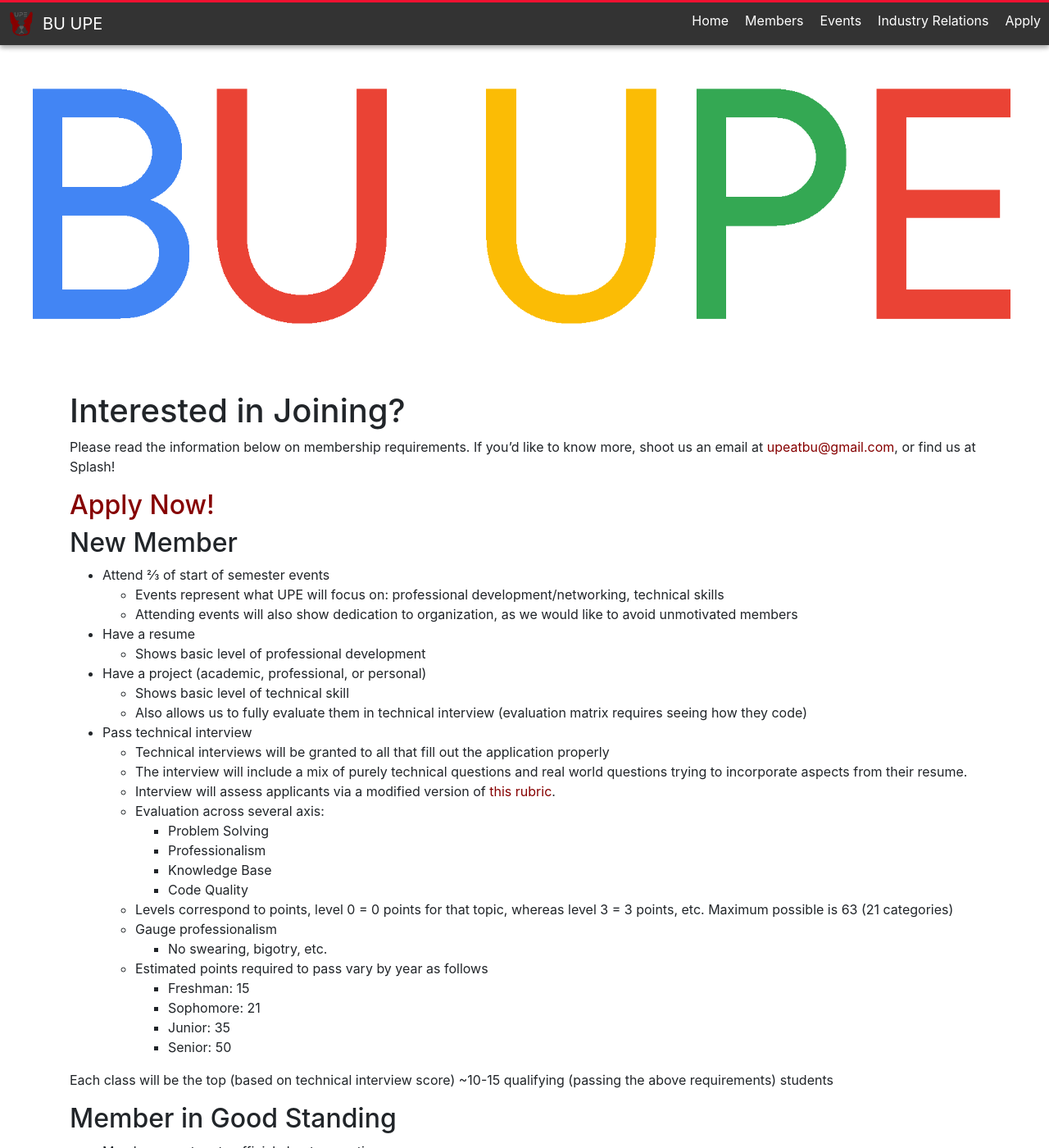
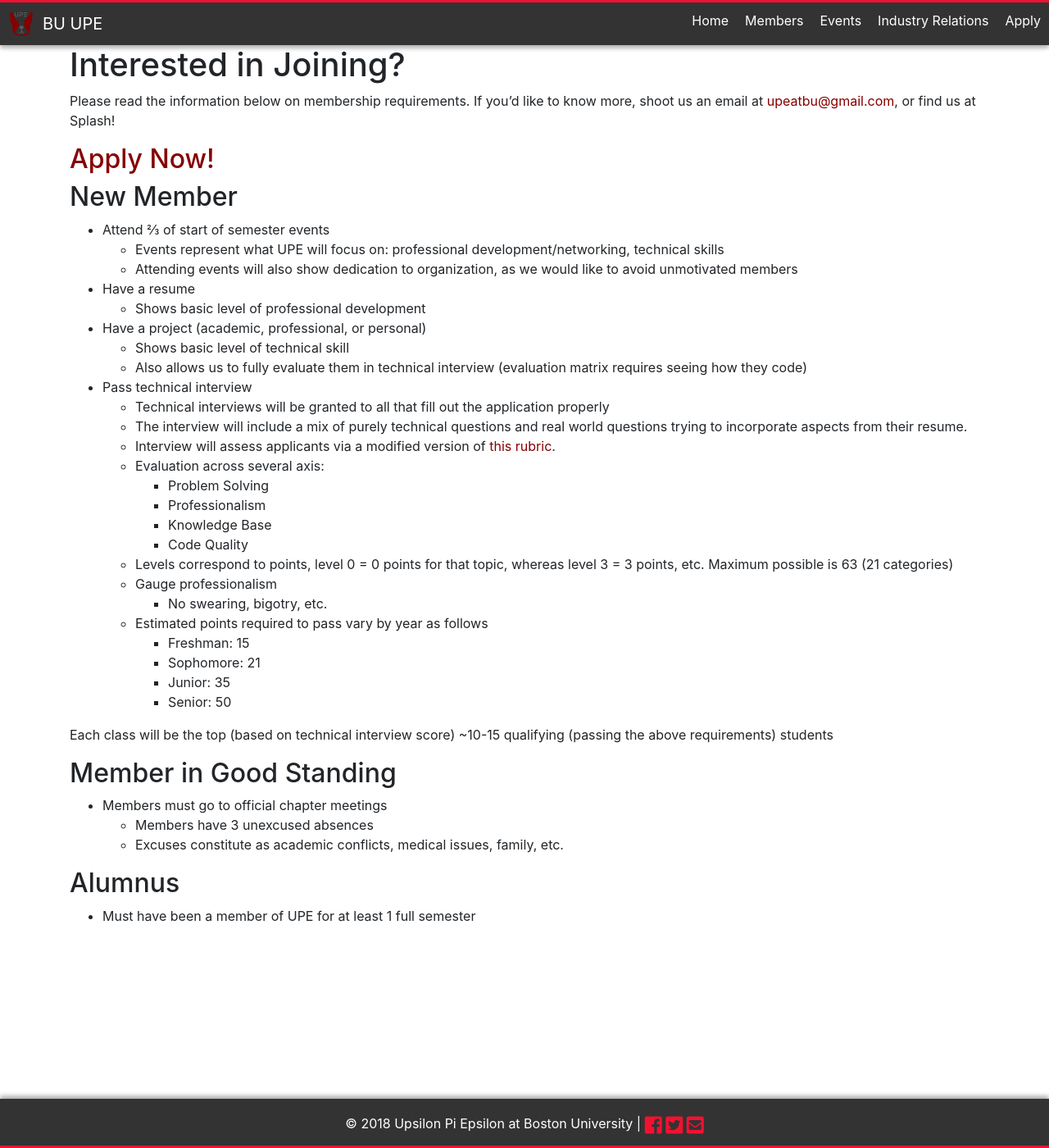
Before and after one commit to BUUPE/Old-Website, a Jekyll site: the page built from apply.md, in a window 1280 px wide and 1400 px high. Shown: the whole window at 82% size. Built offline with Jekyll 4.4.1, drawn with Linux system fonts in a browser that asks for light colours; nearby versions of some CDN libraries; comment, search, counter and statistics services are not loaded.

Commit message:
removed google like logo

```diff
--- a/_layouts/apply.html
+++ b/_layouts/apply.html
@@ -24,9 +24,9 @@
 </style>
 
 <div class="spacer"></div>
-<div id="cover">
+<!--div id="cover">
 	<img src="{{ "/assets/img/googled.png" | relative_url }}" alt="hidden">
-</div>
+</div-->
 <div class="container">
 	<section>
 
--- a/assets/css/styles.css
+++ b/assets/css/styles.css
@@ -4,7 +4,7 @@
 
 .spacer {
 	width: 100%;
-	height: 50px;
+	height: 55px;
 }
 
 .spacer-sm {
```
